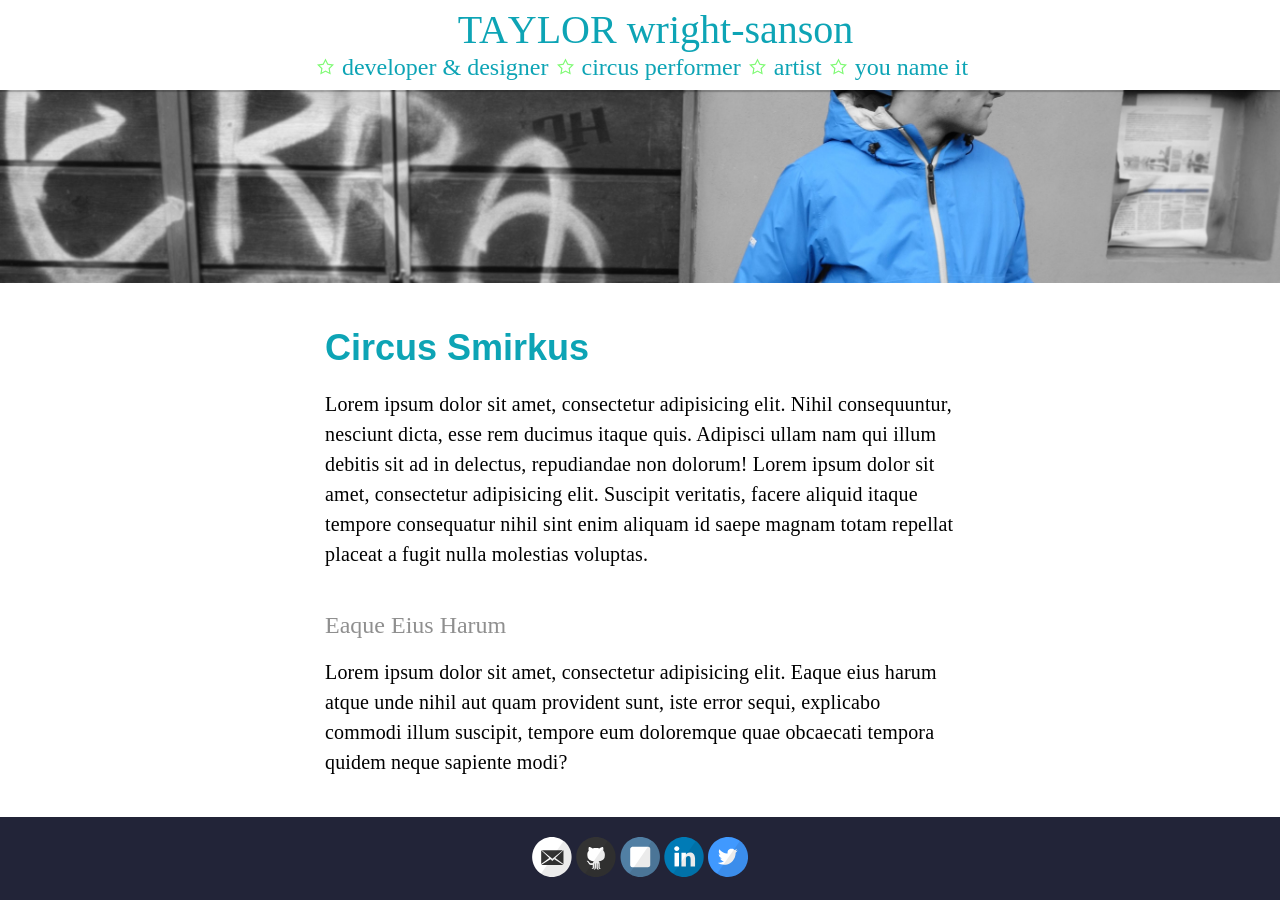
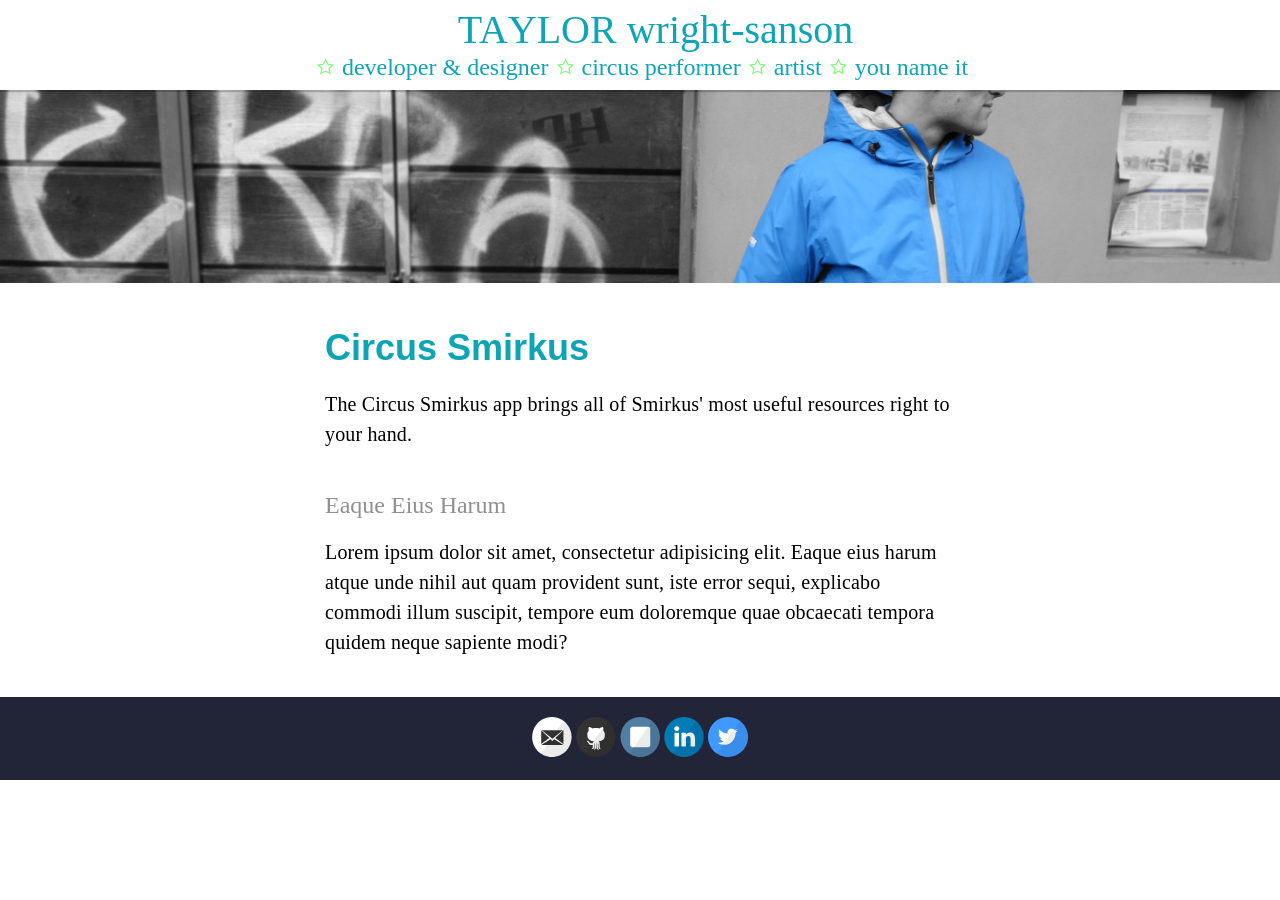
Before and after one commit to Xeaza/xeaza.github.io, a Jekyll site: the page built from developer+designer.html, in a window 1280 px wide and 900 px high, scrolled down 1822 px. Built offline with Jekyll 4.4.1, drawn with Linux system fonts in a browser that asks for light colours; after the commit the page ends 2602 px from its top, so only the background shows below that.

Commit message:
Adding Smirkus app copy

```diff
--- a/developer+designer.html
+++ b/developer+designer.html
@@ -30,7 +30,7 @@ permalink: /developer+designer/
 	<section class="module content">
 		<div class="container">
 			<h1>Circus Smirkus</h1>
-	        <p>Lorem ipsum dolor sit amet, consectetur adipisicing elit. Nihil consequuntur, nesciunt dicta, esse rem ducimus itaque quis. Adipisci ullam nam qui illum debitis sit ad in delectus, repudiandae non dolorum! Lorem ipsum dolor sit amet, consectetur adipisicing elit. Suscipit veritatis, facere aliquid itaque tempore consequatur nihil sint enim aliquam id saepe magnam totam repellat placeat a fugit nulla molestias voluptas.</p>
+	        <p>The Circus Smirkus app brings all of Smirkus' most useful resources right to your hand.  </p>
 	    	<h2>Eaque Eius Harum</h2>
 	        <p>Lorem ipsum dolor sit amet, consectetur adipisicing elit. Eaque eius harum atque unde nihil aut quam provident sunt, iste error sequi, explicabo commodi illum suscipit, tempore eum doloremque quae obcaecati tempora quidem neque sapiente modi?</p>
 		</div>
```
